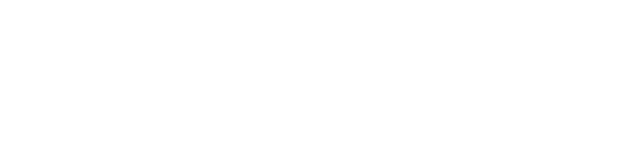
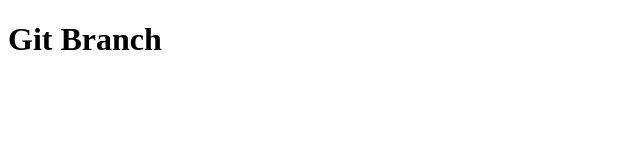
Before and after one commit to tuanthanh16/git-branch, a plain HTML site: page index.html in a window 1280 px wide. Shown: the whole page, without its empty margins (0-640 px from the left). Drawn offline with Linux system fonts and the light colour scheme.

Commit message:
add h1 headline

```diff
--- a/index.html
+++ b/index.html
@@ -4,7 +4,9 @@
     <meta charset="UTF-8" />
     <meta http-equiv="X-UA-Compatible" content="IE=edge" />
     <meta name="viewport" content="width=device-width, initial-scale=1.0" />
-    <title>Document</title>
+    <title>Git Branch</title>
   </head>
-  <body></body>
+  <body>
+    <h1>Git Branch</h1>
+  </body>
 </html>
```
